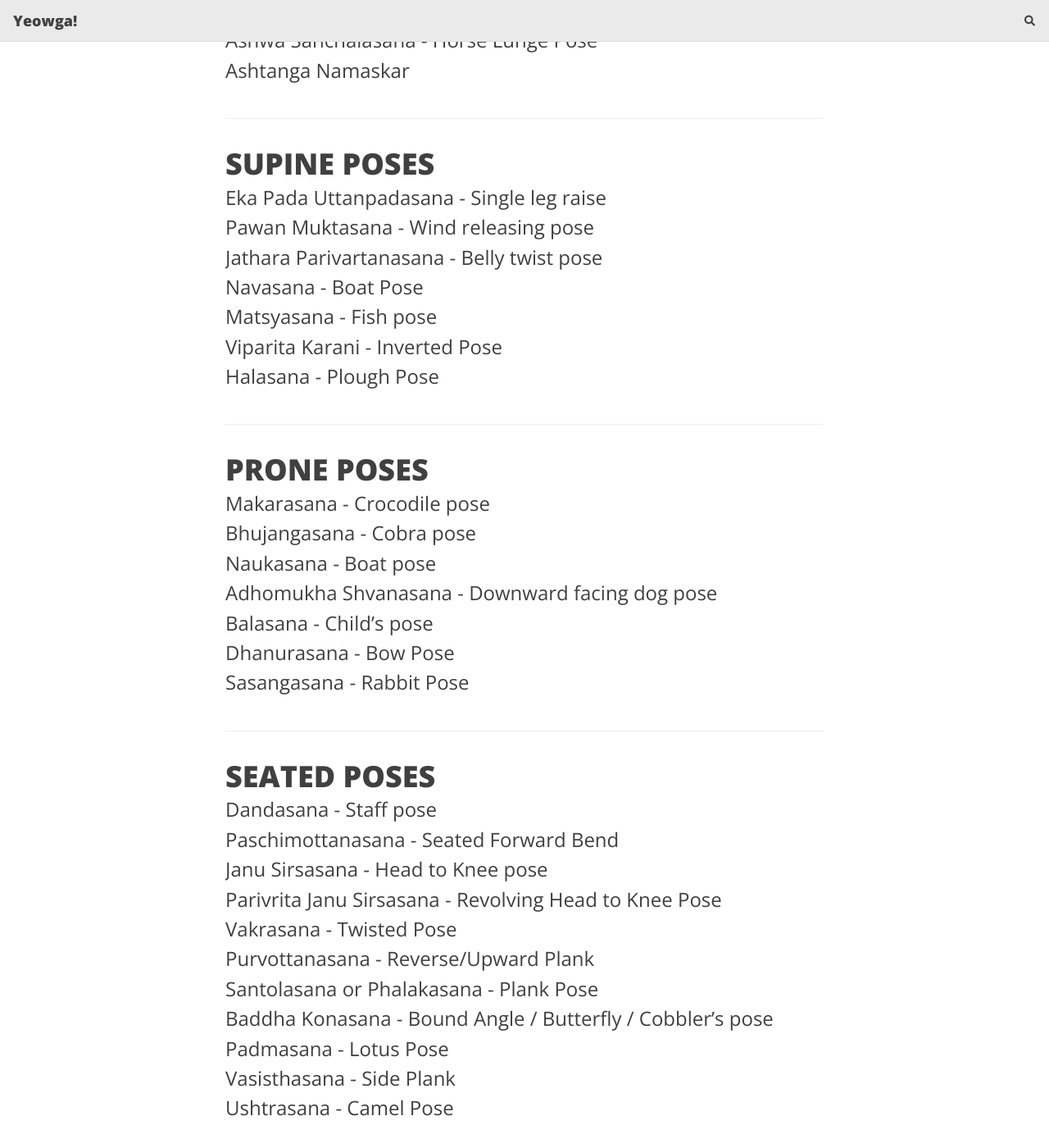
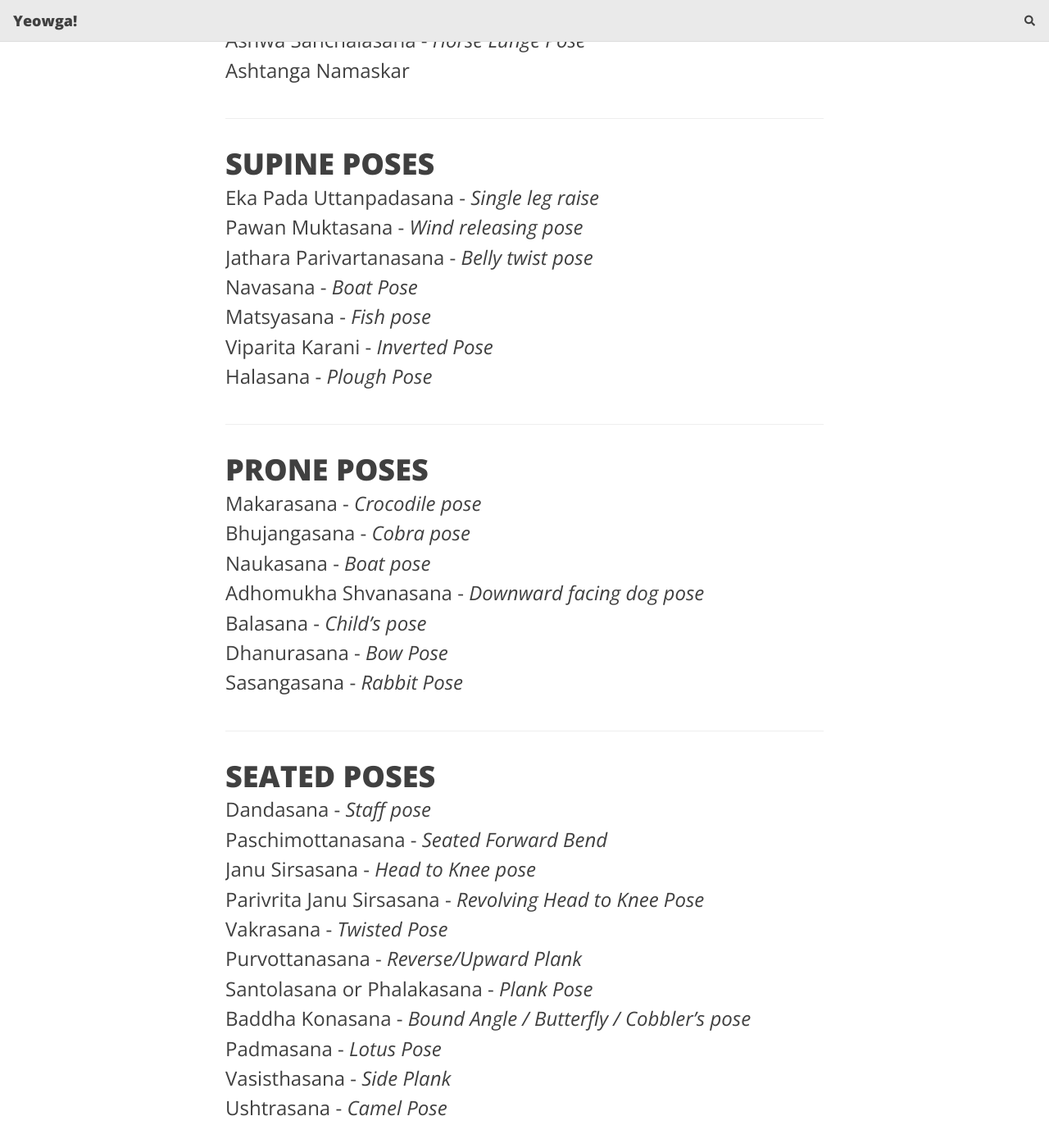
Before and after one commit to chinchon/yeowga, a Jekyll site: the page built from index.md, in a window 1280 px wide and 1400 px high, scrolled down 249 px. Shown: the whole window at 82% size. Built offline with Jekyll 4.4.1, drawn with Linux system fonts in a browser that asks for light colours; nearby versions of some CDN libraries; comment, search, counter and statistics services are not loaded; some of the changed text lies outside the part shown.

Commit message:
italicize subtitle

```diff
--- a/index.md
+++ b/index.md
@@ -17,8 +17,7 @@ layout: home
       {% for subsection in section.subsections %}
       {% assign subsection_name_link = subsection.name | downcase | replace: ' ', '-' | replace: '/', '-' %}
       <a href="pages/{{ section_name_link }}/{{ subsection_name_link }}">
-        <!-- <h3 class="post-subtitle">{{ subsection.name }}{{ subsection.description }}</h3> -->
-        <h3 class="post-subtitle">{{ subsection.name }}{% if subsection.description %} - {% endif %}{{ subsection.description }}</h3>
+        <h3 class="post-subtitle">{{ subsection.name }}{% if subsection.description %} - {% endif %}<i>{{ subsection.description }}</i></h3>
       </a>
       {% endfor %}
     {% endif %}
```
Also changed, not shown: pages/asana-foundation/index.md (+1 -1 lines), pages/prone-poses/index.md (+1 -1 lines), pages/seated-poses/index.md (+1 -1 lines), pages/standing-poses/index.md (+1 -1 lines), pages/supine-poses/index.md (+1 -2 lines).
